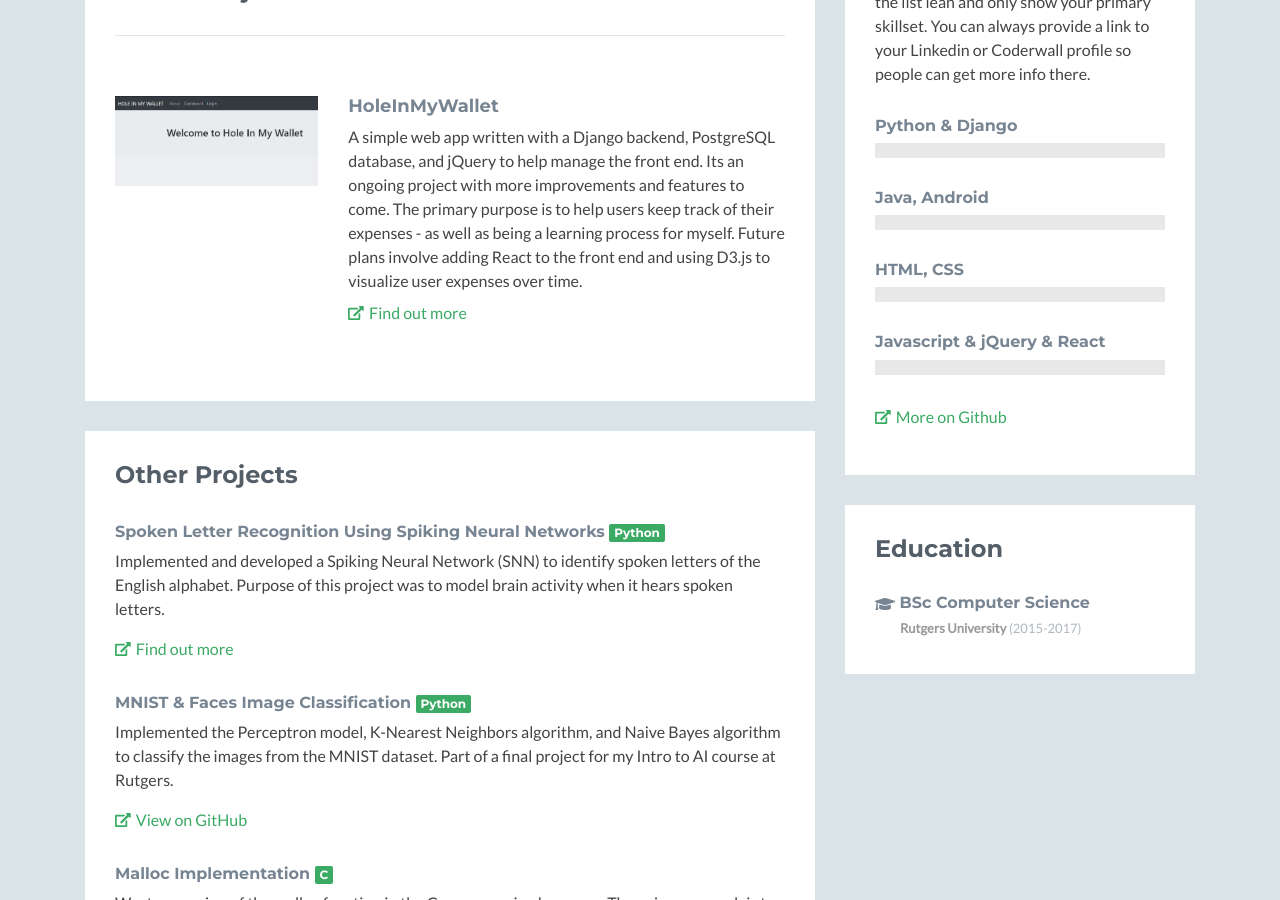
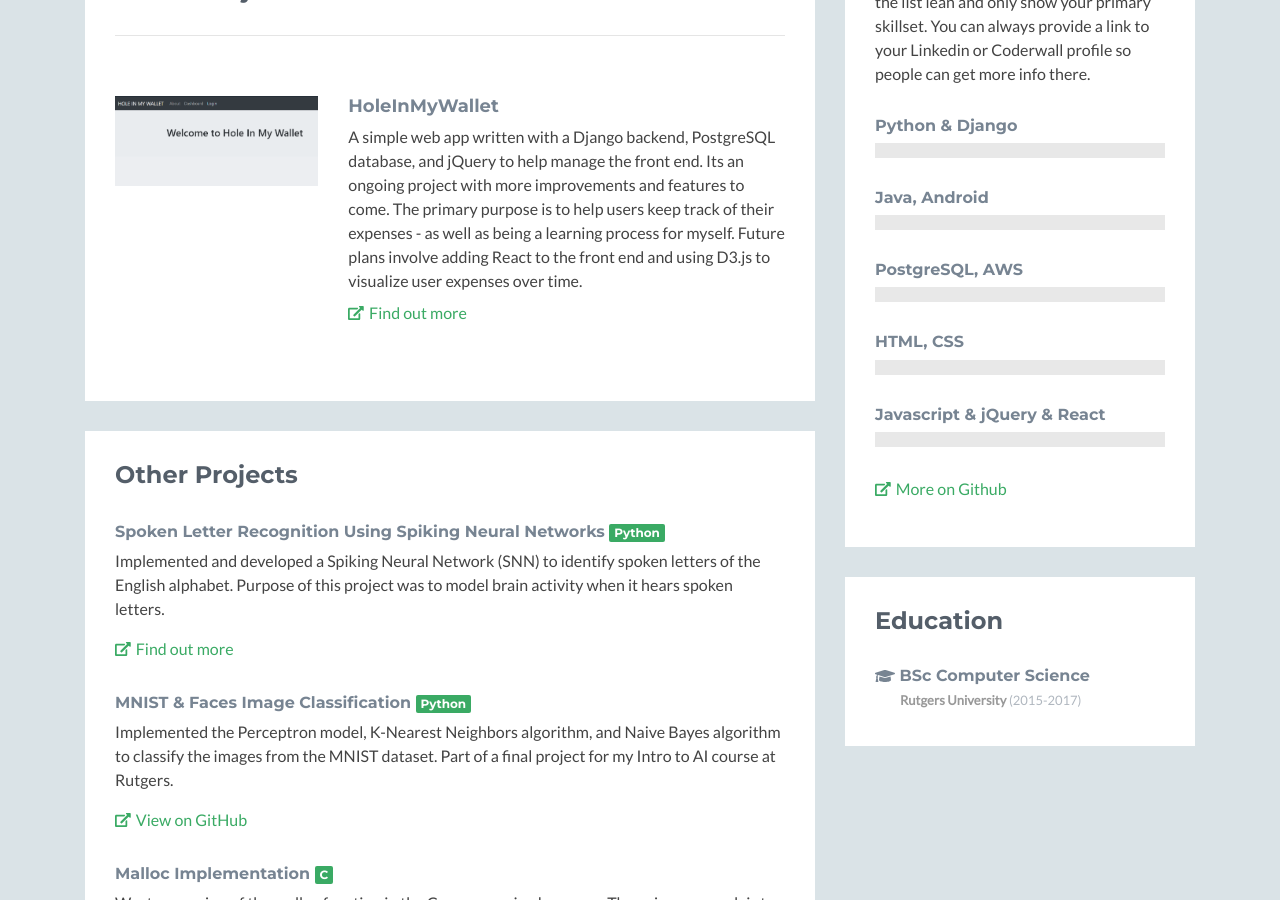
Before and after one commit to h-betz/h-betz.github.io, a Jekyll site: the page index.html, which Jekyll copies as it is, in a window 1280 px wide and 900 px high, scrolled down 728 px. Built offline with Jekyll 4.4.1, drawn with Linux system fonts in a browser that asks for light colours; nearby versions of some CDN libraries; a style sheet for code colours, icons or effects is not loaded.

Commit message:
Adding more skills

```diff
--- a/index.html
+++ b/index.html
@@ -178,6 +178,14 @@
                                 </div><!--//item-->
 
                                 <div class="item">
+                                        <h3 class="level-title">PostgreSQL, AWS</h3>
+                                        <div class="level-bar">
+                                            <div class="level-bar-inner" data-level="85%">
+                                            </div>
+                                        </div><!--//level-bar-->
+                                    </div><!--//item-->
+
+                                <div class="item">
                                     <h3 class="level-title">HTML, CSS</h3>
                                     <div class="level-bar">
                                         <div class="level-bar-inner" data-level="85%">
```
